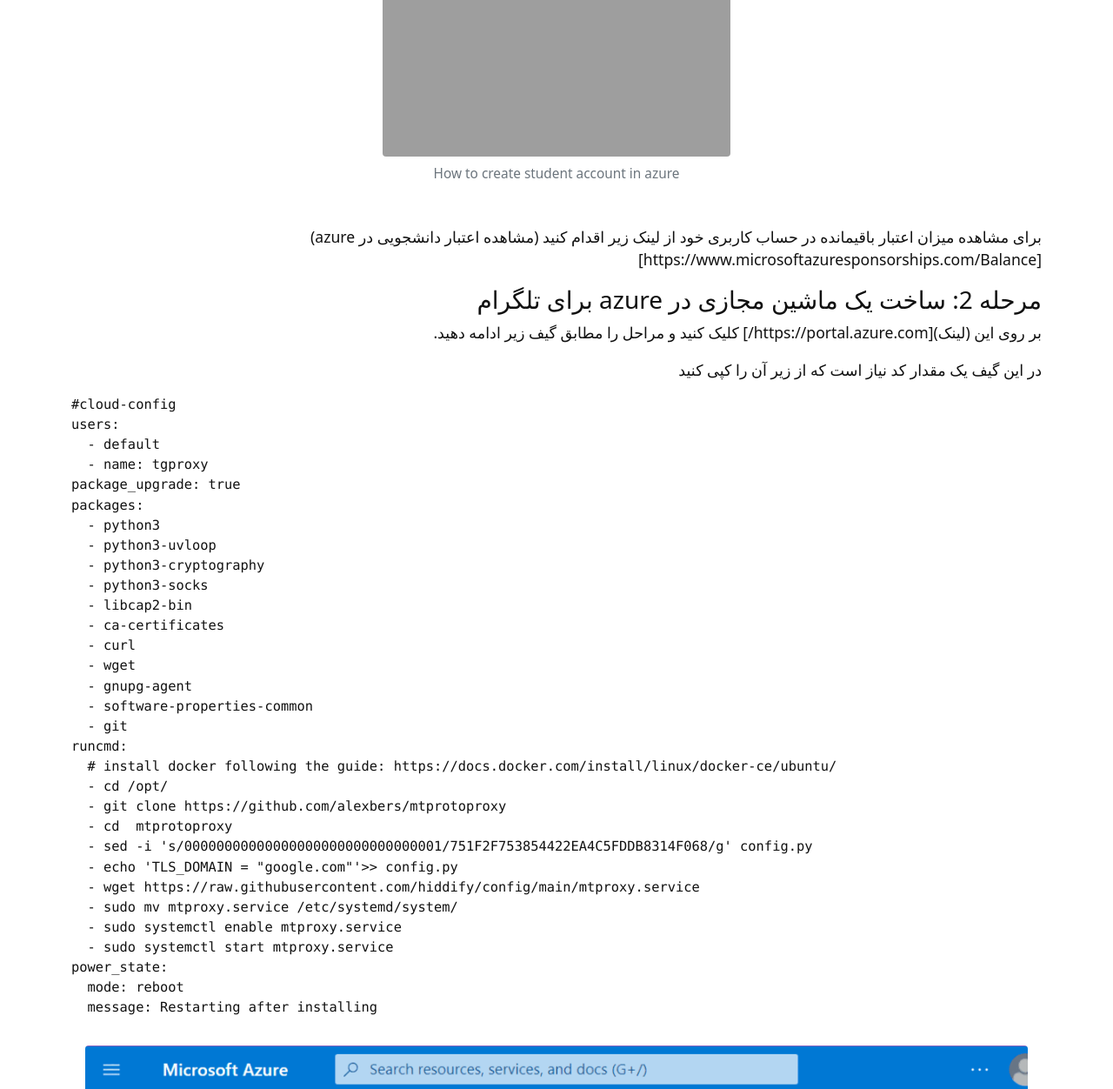
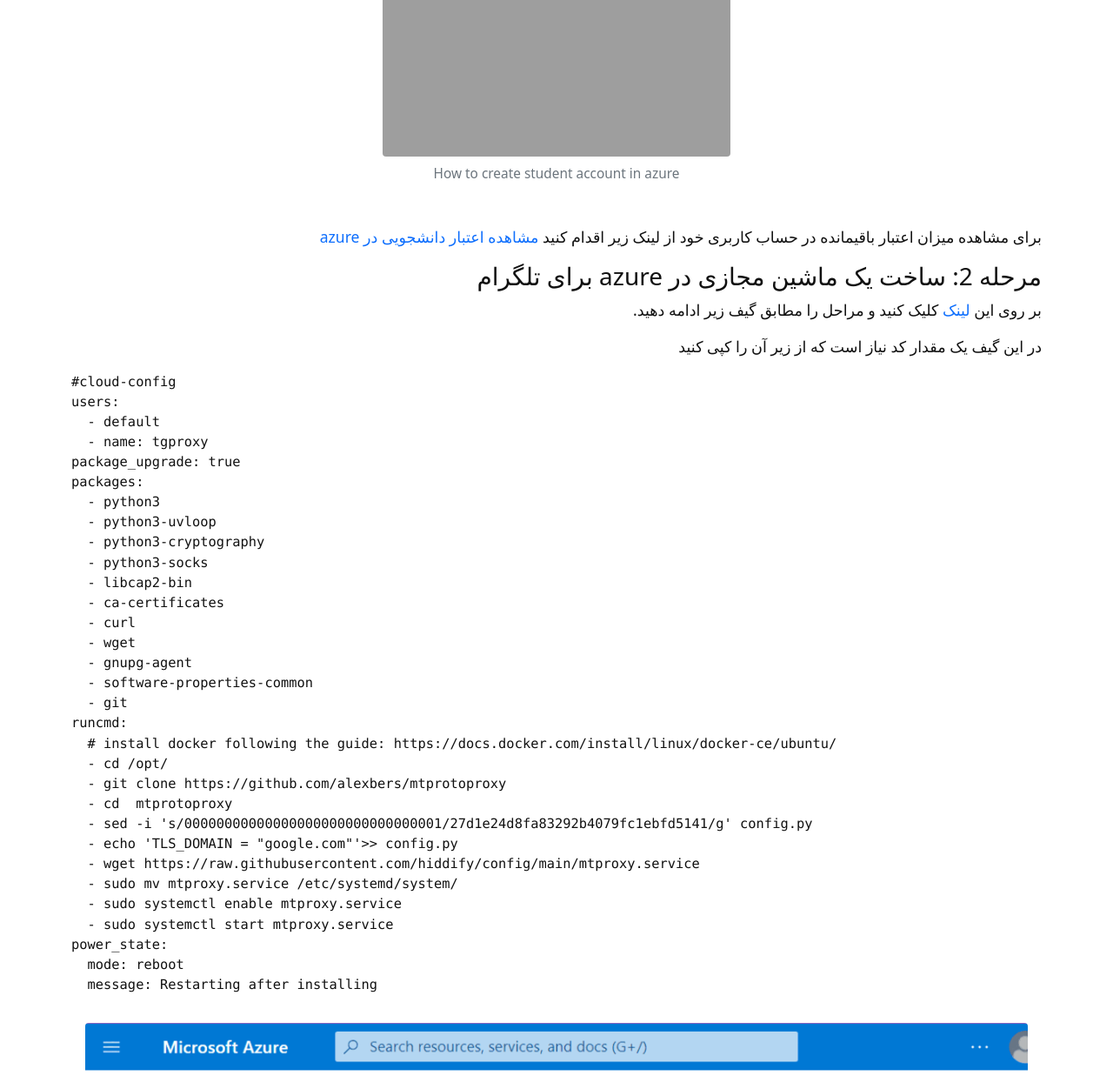
Before and after one commit to hiddify/hiddify.github.io, a Jekyll site: the page built from pages/setup_proxy.md, in a window 1280 px wide and 1400 px high, scrolled down 749 px, cut to the strip 0-1252 px from the top of the window. Shown: the whole strip at 87% size. Built offline with Jekyll 4.4.1, drawn with Linux system fonts in a browser that asks for light colours; some of the changed text lies outside the part shown.

Commit message:
Update setup_proxy.md

```diff
--- a/pages/setup_proxy.md
+++ b/pages/setup_proxy.md
@@ -26,11 +26,11 @@ nav_order: 1
 
 
 برای مشاهده میزان اعتبار باقیمانده در حساب کاربری خود از لینک زیر اقدام کنید
-(مشاهده اعتبار دانشجویی در azure)[https://www.microsoftazuresponsorships.com/Balance]
+[مشاهده اعتبار دانشجویی در azure](https://www.microsoftazuresponsorships.com/Balance)
 
 ### مرحله 2: ساخت یک ماشین مجازی در azure برای تلگرام
 بر روی این
-(لینک)[https://portal.azure.com/]
+[لینک](https://portal.azure.com/)
   کلیک کنید و مراحل را مطابق گیف زیر ادامه دهید.
 
 در این گیف یک مقدار کد نیاز است که از زیر آن را کپی کنید
@@ -77,7 +77,7 @@ https://t.me/proxy?server=ip&port=443&secret=ee751F2F753854422EA4C5FDDB8314F0686
 
 ### مرحله 2: ساخت یک ماشین مجازی در azure برای پروکسی سایت ها و اپلیکیشن ها
 بر روی این
-(لینک)[https://portal.azure.com/]
+[لینک](https://portal.azure.com/)
   کلیک کنید و مراحل را مطابق گیف زیر ادامه دهید.
  در گیف زیر به جای telegram عبارت gost را قرار دهید
 
@@ -154,7 +154,6 @@ rules:
 این تنظیمات را کپی کنید و در کامپیوتر با نام `hiddify.yml`  ذخیره کنید
 و با استفاده از لینک زیر کلاینت مورد نظر را کانفیگ کنید
 
-(آموزش استفاده از کلش)[https://hiddify.github.io/how_to_use_clash.html]
+[آموزش استفاده از کلش](https://hiddify.github.io/how_to_use_clash.html)
 
-
-<script src="{{ '/assets/change_random_chars.js' | relative_url }}"></script>
+<script src="{{ '/assets/change_secret.js' | relative_url }}"></script>
```
